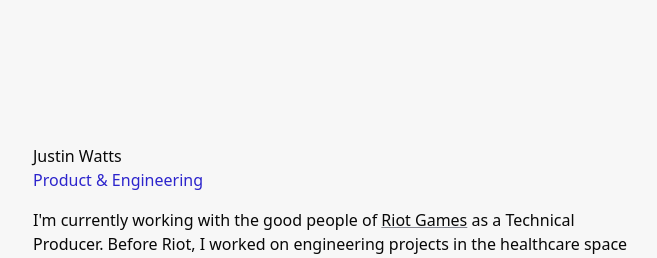
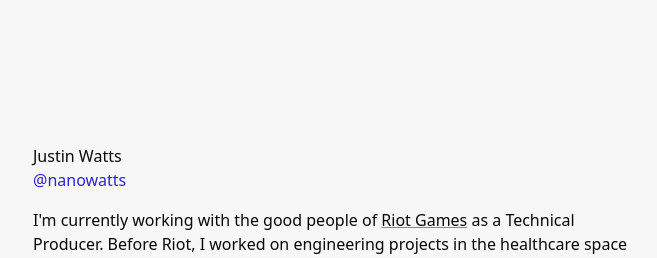
Before and after one commit to nanowatts/nanowatts.net.old, a Next.js app: page / in a window 1280 px wide. Shown: the top 258 px of the page, without its empty margins (301-958 px from the left). Built offline with nearby package versions, Linux system fonts and the light colour scheme.

Commit message:
Update header.js

```diff
--- a/components/header.js
+++ b/components/header.js
@@ -18,7 +18,7 @@ const Header = () => {
       </div>
         <h1 className="text-base font-medium">Justin Watts</h1>
         <h2 className="text-tertiary dark:text-darkTertiary">
-          Product & Engineering
+          @nanowatts
         </h2>
     </div>
   )
```
